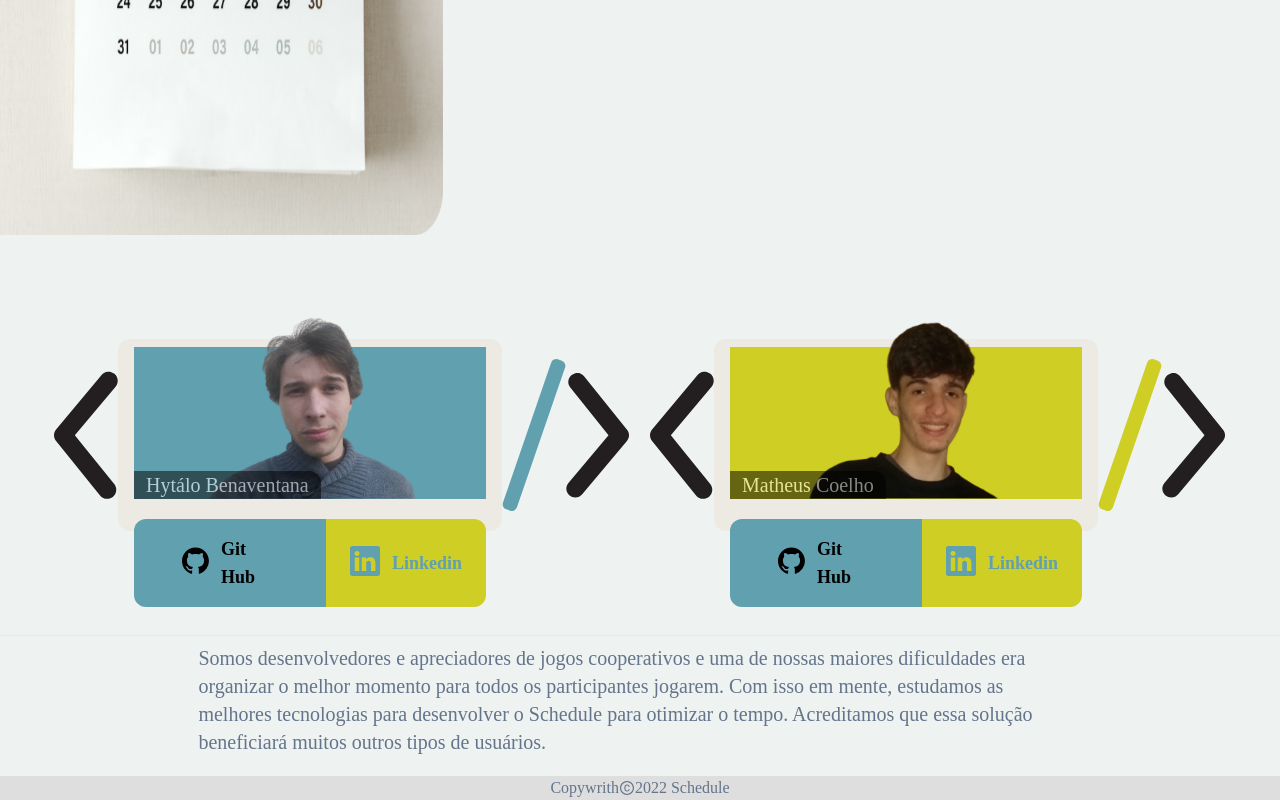
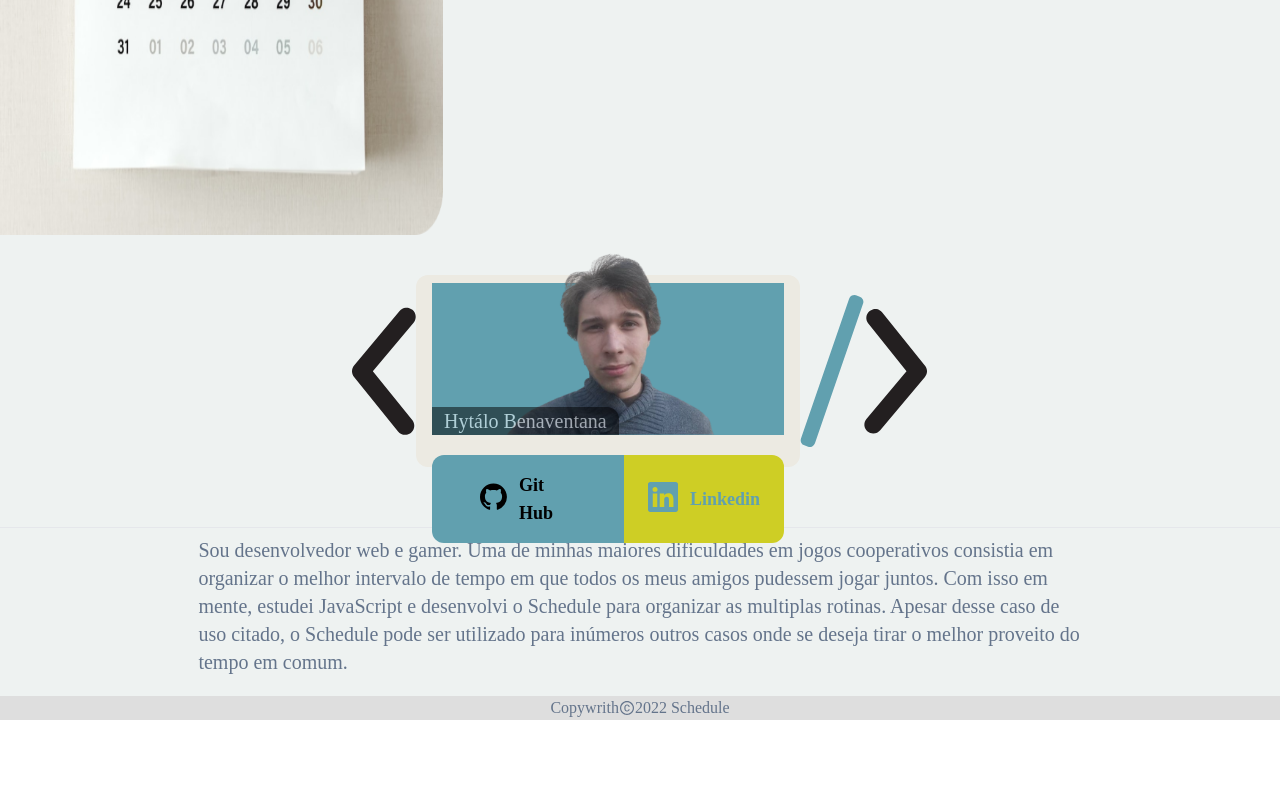
Before and after one commit to Pd-Troia/schedule_vite_tail, a React (Vite) app: page / in a window 1280 px wide. Shown: the part 565-1365 px from the top of the page. After the commit the page ends 1285 px from the top, so only its background shows below. Built offline with nearby package versions, Linux system fonts and the light colour scheme; a web font is replaced by a local one.

Commit message:
Loading Login added

```diff
--- a/src/components/form/Input.tsx
+++ b/src/components/form/Input.tsx
@@ -21,25 +21,29 @@ export function Input ({name,placeholder,required,isFirstAttempt,register,type,e
   const failFieldIcon = <span className="text-redFail"><MdOutlineErrorOutline/></span>
   return (
       <>
-        <div className='relative'>
+          <div className="relative">
               <input
-          className={`${inputClass} ${!isFirstAttempt ? (!error ? validBorder : notValidBorder) : defaultBorderClass }`}
-          {...register(name, {required:required})}
+                  className={`${inputClass} ${
+                      !isFirstAttempt
+                          ? !error
+                              ? validBorder
+                              : notValidBorder
+                          : defaultBorderClass
+                  }`}
+                  {...register(name, { required: required })}
                   placeholder={placeholder}
                   type={type}
                   id={name}
               />
-          <div className="absolute right-2 top-1/4" >
-          {!isFirstAttempt && (error ? failFieldIcon : sucessFieldIcon) }
+              <div className="absolute right-2 top-1/4">
+                  {!isFirstAttempt && (error ? failFieldIcon : sucessFieldIcon)}
               </div>
           </div>
           {error && (
-            <div className='flex justify-center mt-1' >
-              <p >* {error.message} * </p>
+              <div className="mt-1 flex justify-center">
+                  <p className=""> {error.message} </p>
               </div>
           )}
       </>
-
-
-  );
+  )
 }
--- a/src/components/form/LoginForm.tsx
+++ b/src/components/form/LoginForm.tsx
@@ -12,6 +12,7 @@ import { CheckBox } from './CheckBox'
 import { Link } from 'react-router-dom'
 import { LinkLoginSocial } from './LinkLoginSocial'
 import { ServerMessage } from './ServerMessage'
+import { Loading } from '../layout/Loading'
 export interface ILoginFormProps {
     email?: string
     password?: string
@@ -23,6 +24,7 @@ export function LoginForm(props: ILoginFormProps) {
     const [serverMessage,setServerMessage] = React.useState<string>("")
     const [isFirstAttempt, setIsFirstAttempt] = React.useState<boolean>(true)
     const [showPassword, setShowPassword] = React.useState<boolean>(false)
+    const [showLoading,setShowLoading] = React.useState<boolean>(false)
     //schema
     const schema = yup.object({
         email: yup.string().email("Insira um email válido").required("Campo vazio"),
@@ -38,6 +40,8 @@ export function LoginForm(props: ILoginFormProps) {
     })
     //onSubmit
     const submit: SubmitHandler<ILoginFormProps> = (data) => {
+        if(!showLoading){
+            setShowLoading(true)
             fetch(`${import.meta.env.VITE_REACT_API_AUTH}/auth/login`, {
                 method: 'POST',
                 headers: {
@@ -53,10 +57,15 @@ export function LoginForm(props: ILoginFormProps) {
                     data.status == 200
                     ? localStorage.setItem("token", data.body.token)
                     :console.log(data.status);
+                    setShowLoading(false)
                     setServerMessage(data.body.msg);
                 })
-            .catch((error) => console.log(error))
+                .catch((error) =>{
+                    setShowLoading(false)
+                    setServerMessage("Ocorreu um erro no servidor")
+                    console.log(error)})
             setIsFirstAttempt(false)
+            }
     }
     // close Menu
     const closeMenu: React.MouseEventHandler<HTMLButtonElement> = () => {
@@ -170,7 +179,10 @@ export function LoginForm(props: ILoginFormProps) {
                         <div className="mt-10">&nbsp;</div>
                     )}
                 </div>
-                <div className="mt-6 flex justify-center ">
+                <div className="flex justify-center text-xl px-6 ">
+                    {showLoading ? <Loading/> : <ServerMessage message={serverMessage} />}
+                </div>
+                <div className="mt-3 flex justify-center ">
                     <button className="rounded-lg bg-black-90 px-24 py-3 text-2xl text-white">
                         Log in
                     </button>
@@ -193,9 +205,6 @@ export function LoginForm(props: ILoginFormProps) {
                         </Link>
                     </p>
                 </div>
-                <div className='flex justify-center '>
-                    <ServerMessage message={serverMessage}/>
-                </div>
             </form>
         </div>
     )
--- a/src/components/form/RegisterForm.tsx
+++ b/src/components/form/RegisterForm.tsx
@@ -46,7 +46,7 @@ export function RegisterForm({
             .min(6, 'Minimo de 6 caracteres')
             .matches(
                 regexPassword,
-                'Sua senha deve conter uma letra minúscula, letra minúscula, caracteres especiais(!#@$%&) e um número '
+                'Sua senha deve conter uma letra minúscula, letra minúscula, caracteres especiais(!#@$%&) e um número'
             ),
         confirmPassword: yup
             .string()
@@ -58,12 +58,7 @@ export function RegisterForm({
                 (value, context) => context.parent.password === value
             ),
     })
-    const {
-        register,
-        handleSubmit,
-        formState: { errors },
-        watch,
-    } = useForm<IRegisterFormProps>({
+    const {register,handleSubmit,formState: { errors },watch} = useForm<IRegisterFormProps>({
         resolver: yupResolver(schema),
         defaultValues: {
             firstName: '',
@@ -107,6 +102,7 @@ export function RegisterForm({
                 </div>
                 <form onSubmit={handleSubmit(openConfirmMenu)}>
                     <div className="my-3 mx-7 flex justify-center">
+                        <div className="flex-col">
                             <Input
                                 name="firstName"
                                 type="text"
@@ -119,7 +115,9 @@ export function RegisterForm({
                                 defaultBorderClass={borderCss}
                             />
                         </div>
+                    </div>
                     <div className="my-3 mx-7 flex justify-center">
+                        <div className="flex-col">
                             <Input
                                 name="lastName"
                                 type="text"
@@ -132,7 +130,9 @@ export function RegisterForm({
                                 defaultBorderClass={borderCss}
                             />
                         </div>
+                    </div>
                     <div className="my-3 mx-7 flex justify-center">
+                        <div className="flex-col">
                             <Input
                                 name="email"
                                 type="text"
@@ -144,6 +144,7 @@ export function RegisterForm({
                                 inputClass={inputCss}
                                 defaultBorderClass={borderCss}
                             />
+                        </div>
                     </div>
                     <div className="my-3 mx-7 flex flex-col items-center">
                         <Input
@@ -157,7 +158,7 @@ export function RegisterForm({
                             inputClass={inputCss}
                             defaultBorderClass={borderCss}
                         />
-                        <div className="w-[66vw]">
+                        <div className="w-[66vw] lg:w-[53vw]">
                             <PasswordStrengthBar
                                 password={wPassword}
                                 scoreWords={[
@@ -173,6 +174,7 @@ export function RegisterForm({
                         </div>
                     </div>
                     <div className="my-3 mx-7 flex justify-center">
+                        <div className="flex-col">
                             <Input
                                 type="password"
                                 name="confirmPassword"
@@ -185,10 +187,11 @@ export function RegisterForm({
                                 defaultBorderClass={borderCss}
                             />
                         </div>
+                    </div>
                     <div className="flex justify-center">
                         <input
                             className="cursor-pointer rounded-3xl bg-red-600 px-[16vw] py-2 text-2xl text-white dmm:px-[18vw]
-              dmg:px-[19.5vw] sm:px-[26vw] lg:px-[28vw]"
+              dmg:px-[19.5vw] sm:px-[26vw] lg:px-[22.5vw]"
                             value="Criar conta"
                             type="submit"
                             onClick={firstAttempt}
--- a/src/components/form/ServerMessage.tsx
+++ b/src/components/form/ServerMessage.tsx
@@ -16,13 +16,5 @@ export function ServerMessage ({message}: IServerMessageProps) {
         },7000)
         return ()=> clearInterval(time)
     },[message])
-    return (
-    <>
-        {visible && (
-        <div className='bg-black px-6 py-3'>
-        <p className='text-white'>{message}</p>
-        </div>
-        )}
-    </>
-    )
+    return <>{visible && <p className="text-redFail">{message}</p>}</>
 }
--- /dev/null
+++ b/src/components/layout/Loading.tsx
@@ -0,0 +1,12 @@
+import * as React from 'react';
+import loading from '../../images/tail-spin.svg'
+export interface ILoadingProps {
+}
+
+export function Loading (props: ILoadingProps) {
+  return (
+    <div>
+        <img src={loading} alt="loading"/>
+    </div>
+  );
+}
--- a/src/components/pages/Register.tsx
+++ b/src/components/pages/Register.tsx
@@ -1,7 +1,6 @@
 import {createContext} from 'react';
 import { RegisterForm } from '../form/RegisterForm';
 import { useNavigate } from 'react-router-dom';
-import { useEffect,useState } from 'react';
 
 export interface IRegisterProps {
 }
@@ -23,8 +22,12 @@ export function Register (props: IRegisterProps) {
       })
           .then((res) => res.json())
           .then((data) => {
-              console.log(data)
-              navigate('/')
+                console.log(data)
+                if(data.status == 200){
+                    navigate('/')
+                }else{
+                    console.log(data)
+                }
           })
           .catch((err) => console.log(err))
     }
--- a/src/components/pages/frame_page/AboutUs.tsx
+++ b/src/components/pages/frame_page/AboutUs.tsx
@@ -1,14 +1,12 @@
 import * as React from 'react';
-import { ProfileCard } from '../../layout/ProfileCard';
-import photoHyt from '../../../images/foto.png';
-import newPhotoHyt from '../../../images/foto_1.png';
-import photoMatheus from '../../../images/matheus.png'
+import newPhotoHyt from "../../../images/foto_1.png"
 import { NewProfileCard } from '../../layout/NewProfileCard';
 export interface IAboutUsProps {
 }
 
 export function AboutUs (props: IAboutUsProps) {
-  return (
+
+    return (
       <>
         <div
               id="aboutus"
@@ -23,26 +21,16 @@ export function AboutUs (props: IAboutUsProps) {
                 theme={true}
             />
             </div>
-            <div className='my-16  ml-5'>
-                <NewProfileCard
-                    photo={photoMatheus}
-                    github="https://github.com/Pd-Troia"
-                    linkedin="https://www.linkedin.com/in/hytalo-benaventana"
-                    labelName="Matheus Coelho"
-                    theme={false}
-                />
-
-            </div>
         </div>
-          <div>
+          <div className='mt-5'>
               <hr />
               <p className="mx-[15.5vw] mb-5 mt-2 text-xl text-slate-500 ">
-                  Somos desenvolvedores e apreciadores de jogos cooperativos e
-                  uma de nossas maiores dificuldades era organizar o melhor
-                  momento para todos os participantes jogarem. Com isso em
-                  mente, estudamos as melhores tecnologias para desenvolver o
-                  Schedule para otimizar o tempo. Acreditamos que essa solução
-                  beneficiará muitos outros tipos de usuários.
+                  Sou desenvolvedor web e gamer. Uma de minhas maiores dificuldades em jogos cooperativos
+                  consistia em organizar o melhor intervalo de tempo em que todos os meus amigos pudessem
+                  jogar juntos. Com isso em mente, estudei JavaScript e desenvolvi o Schedule para organizar
+                  as multiplas rotinas. Apesar desse caso de uso citado, o Schedule pode ser utilizado para inúmeros outros casos
+                  onde se deseja tirar o melhor proveito do tempo em comum.
+
               </p>
           </div>
       </>
```
Also changed, not shown: src/images/matheus.png (deleted), src/images/tail-spin.svg (added). Lines whose indentation alone changed are shown as unchanged.
